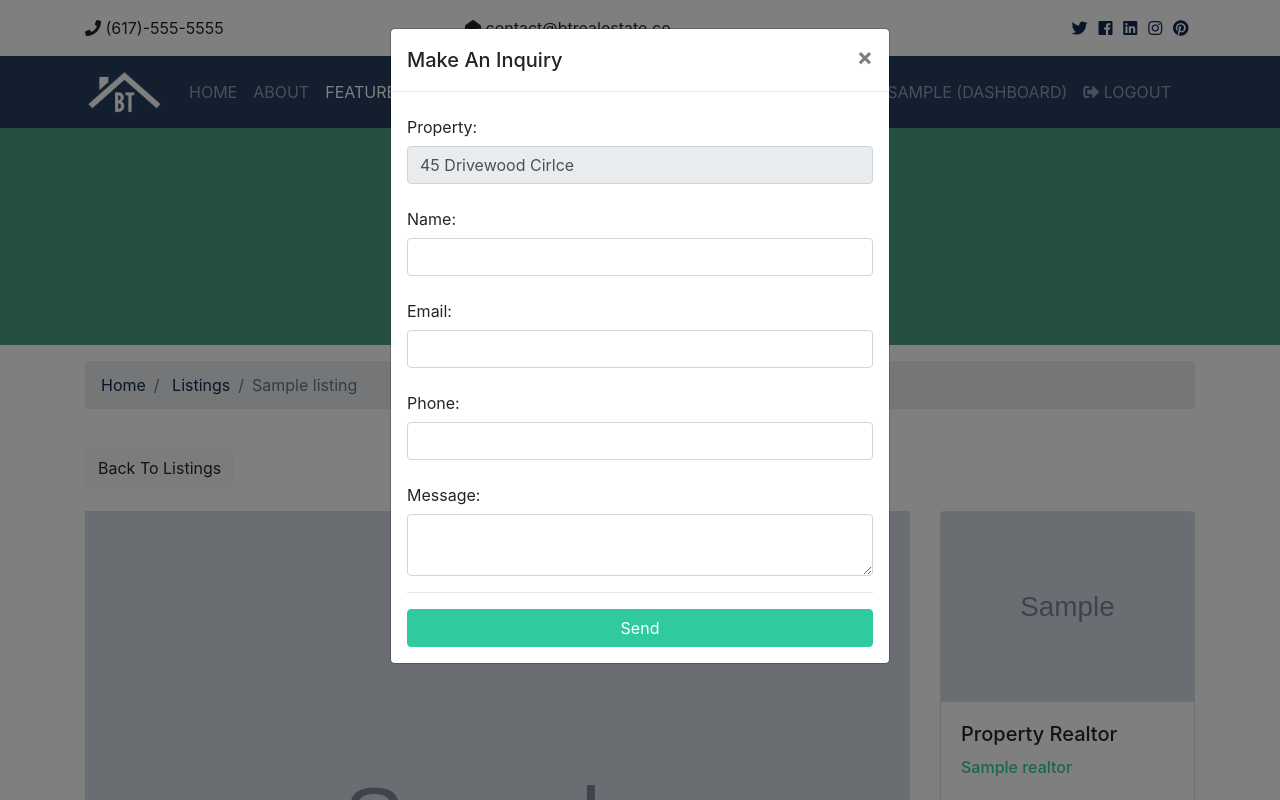
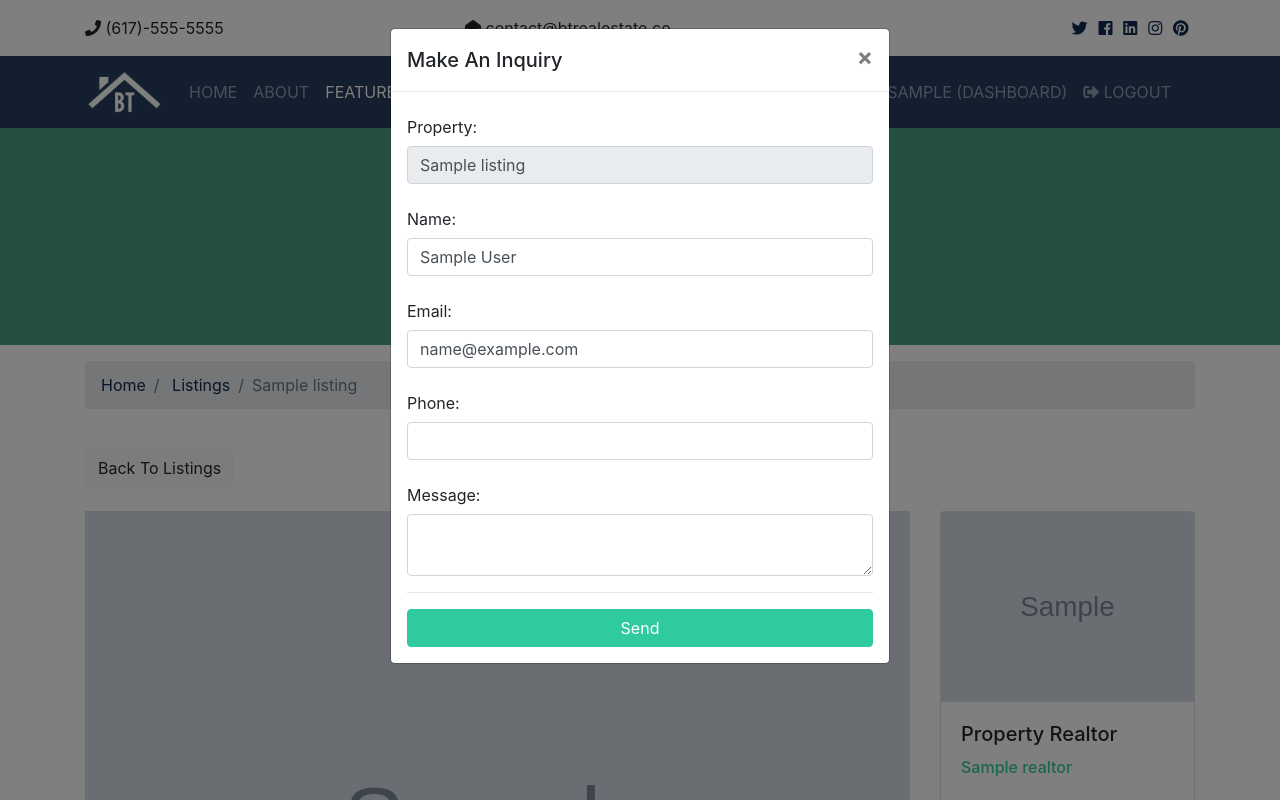
Before and after one commit to viseth89/btre, a Django app: page /listings/1 in a window 1280 px wide, after a click on "Make An Inquiry". Run offline with Django 3.2, Linux system fonts and the light colour scheme; a user stored in the database is signed in; tables that the repository leaves empty hold one stand-in row (values such as "Sample post"); grey boxes marked "Sample" are stand-in pictures; some libraries are stand-ins or nearby versions.

Commit message:
finished video 57, working on contact form

```diff
--- a/btre_project/btre/urls.py
+++ b/btre_project/btre/urls.py
@@ -9,5 +9,6 @@ urlpatterns = [
     path('',include('pages.urls')),
     path('listings/', include('listings.urls')),
     path('accounts/', include('accounts.urls')),
+    path('contacts/', include('contacts.urls')),
     path('admin/', admin.site.urls),
 ] + static(settings.MEDIA_URL, document_root=settings.MEDIA_ROOT)
--- /dev/null
+++ b/btre_project/contacts/urls.py
@@ -0,0 +1,6 @@
+from django.urls import path
+from . import views
+
+urlpatterns = [
+  path('contact', views.contact, name='contact')
+]
--- a/btre_project/contacts/views.py
+++ b/btre_project/contacts/views.py
@@ -1,3 +1,5 @@
 from django.shortcuts import render
 
 # Create your views here.
+def contact(request):
+  return
--- a/btre_project/templates/listings/listing.html
+++ b/btre_project/templates/listings/listing.html
@@ -168,18 +168,26 @@
           </button>
         </div>
         <div class="modal-body">
-          <form>
+          <form action="{% url 'contact' %}" method="POST">
+            {% csrf_token %}
+            {% if user.is_authenticated %}
+              <input type="hidden" name="user_id" value="{{ user.id }}">
+            {% else %}
+              <input type="hidden" name="user_id" value="0">
+            {% endif %}
+            <input type="hidden" name="realtor_email" value="{{ listing.realtor.email }}">
+            <input type="hidden" name="listing_id" value="{{ listing.id }}">
             <div class="form-group">
               <label for="property_name" class="col-form-label">Property:</label>
-              <input type="text" name="listing" class="form-control" value="45 Drivewood Cirlce" disabled>
+              <input type="text" name="listing" class="form-control" value="{{listing.title}}" disabled>
             </div>
             <div class="form-group">
               <label for="name" class="col-form-label">Name:</label>
-              <input type="text" name="name" class="form-control" required>
+              <input type="text" name="name" class="form-control" {% if user.is_authenticated %} value="{{ user.first_name }} {{ user.last_name }}" {% endif %} required>
             </div>
             <div class="form-group">
               <label for="email" class="col-form-label">Email:</label>
-              <input type="email" name="email" class="form-control" required>
+              <input type="email" name="email" class="form-control" {% if user.is_authenticated %} value="{{ user.email }}" {% endif %}  required>
             </div>
             <div class="form-group">
               <label for="phone" class="col-form-label">Phone:</label>
```
Also changed, not shown: btre_project/contacts/admin.py (+9 -0 lines), btre_project/accounts/admin.py (line endings or trailing spaces).
